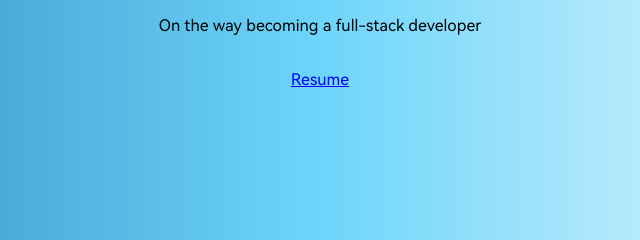
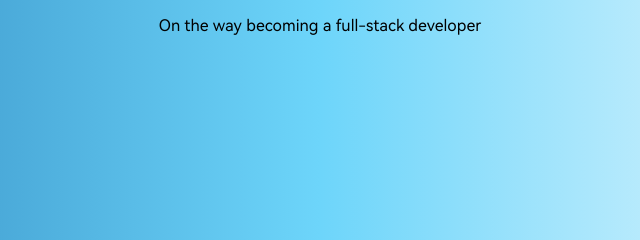
Before and after one commit to LemondogSama/MyHome, a plain HTML site: page index.html in a window 1280 px wide. Shown: the part 501-741 px from the top of the page, 320-960 px from the left. Drawn offline with Linux system fonts and the light colour scheme.

Commit message:
Update index.html

```diff
--- a/index.html
+++ b/index.html
@@ -27,5 +27,4 @@
     <p style="font-size: 100px">Elkan Li</p>
     <p>On the way becoming a full-stack developer</p>
     <br>
-    <a href="https://resume.elkan.li">Resume</a>
 </div>
```
